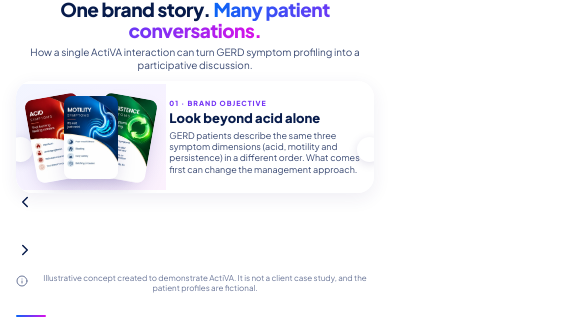
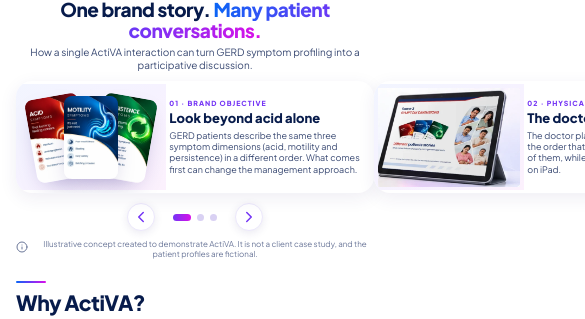
Before and after one commit to Rohan9833/Activa-microsite, a React (Vite) app in the folder frontend/: page / in a window 390 px wide. Shown: the part 1211-1530 px from the top of the page, 585 px wide, since content can reach past the window. Built offline with nearby package versions, Linux system fonts and the light colour scheme; no server answers.

Commit message:
Enable all three mobile example slides with carousel controls

```diff
--- a/frontend/src/index.css
+++ b/frontend/src/index.css
@@ -448,22 +448,58 @@
     -webkit-box-orient: vertical;
     overflow: hidden;
   }
-  #example ol > li:not(:first-child) {
-    display: none;
+  #example ol.example-slides {
+    width: 100%;
+    transform: translateX(calc(var(--active-slide) * -100%));
+    transition: transform 320ms cubic-bezier(.22,.61,.36,1);
+    overflow: visible;
+    box-shadow: none;
   }
-  #example ol > li:first-child::before,
-  #example ol > li:first-child::after {
-    content: "";
-    position: absolute;
-    top: 50%;
-    width: 25px;
-    height: 25px;
+  #example ol > li {
+    display: block !important;
+    flex: 0 0 100%;
+    width: 100%;
+  }
+  #example ol > li > div {
+    box-shadow: 0 5px 18px rgba(53, 35, 113, .08);
+  }
+  #example .example-carousel-controls {
+    display: flex;
+    align-items: center;
+    justify-content: center;
+    gap: 18px;
+    margin-top: 10px;
+  }
+  #example .example-arrow {
+    display: inline-flex;
+    align-items: center;
+    justify-content: center;
+    width: 28px;
+    height: 28px;
     border-radius: 50%;
+    color: #7434F5;
     background: #fff;
-    box-shadow: 0 2px 10px rgba(53, 35, 113, .14);
+    border: 1px solid #ECE8FB;
+    box-shadow: 0 2px 9px rgba(53, 35, 113, .10);
   }
-  #example ol > li:first-child::before { left: -8px; }
-  #example ol > li:first-child::after { right: -8px; }
+  #example .example-dots {
+    display: flex;
+    align-items: center;
+    gap: 6px;
+  }
+  #example .example-dot {
+    width: 7px;
+    height: 7px;
+    padding: 0;
+    border-radius: 50%;
+    background: #D9D1F3;
+    transition: width 200ms ease, background 200ms ease;
+  }
+  #example .example-dot.active {
+    width: 18px;
+    border-radius: 999px;
+    background: linear-gradient(90deg, #7434F5, #D810E8);
+  }
   #example .container-site > p {
     margin-top: 8px;
     font-size: 8px;
```
